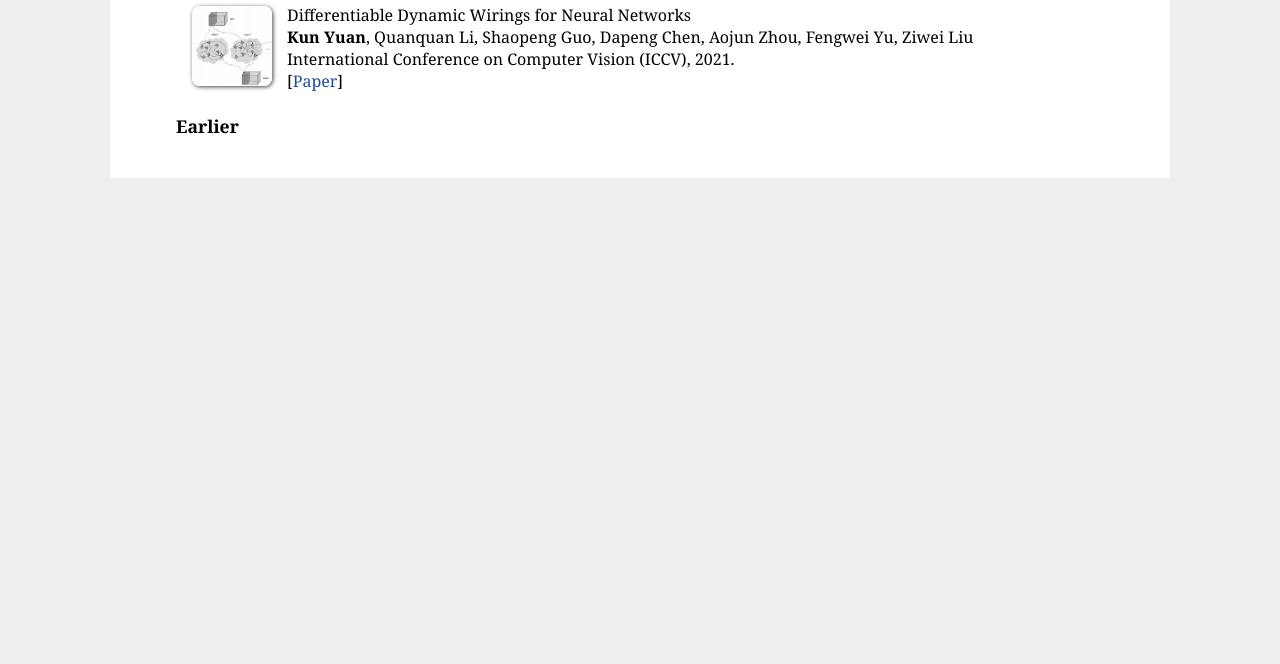
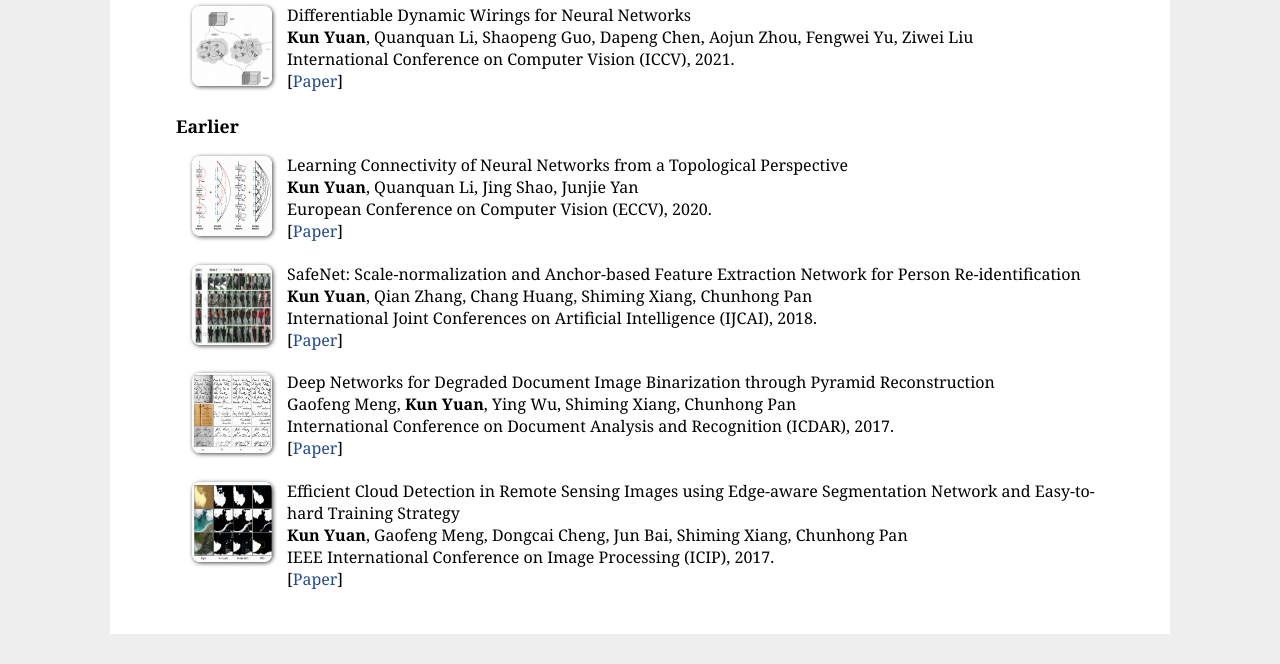
Before and after one commit to yoookoo/yuankun, a plain HTML site: page index.html in a window 1280 px wide. Shown: the part 2281-2945 px from the top of the page. Before the commit the page ends 2489 px from the top, so only its background shows below. Drawn offline with Linux system fonts and the light colour scheme.

Commit message:
add earlier papers

```diff
--- a/index.html
+++ b/index.html
@@ -303,7 +303,7 @@
 
 <div class="publication_container scene_generation">
     <div class="publication_image">
-        <img src="paper_teaser/BMVC2022/qpt.png">
+        <img src="paper_teaser/BMVC2022/showface.png">
     </div>
     <div class="publication_title">
         ShowFace: Coordinated Face Inpainting with Memory-Disentangled Refinement Networks</br>
@@ -371,6 +371,54 @@
     <h3>Earlier</h3>
 </div>
 
+<div class="publication_container scene_generation">
+    <div class="publication_image">
+        <img src="paper_teaser/ECCV2020/topo.png">
+    </div>
+    <div class="publication_title">
+        Learning Connectivity of Neural Networks from a Topological Perspective</br>
+        <b>Kun Yuan</b>, Quanquan Li, Jing Shao, Junjie Yan</br>
+	    European Conference on Computer Vision (ECCV), 2020.</br>
+        [<a href="https://arxiv.org/pdf/2008.08261">Paper</a>]
+    </div>
+</div>
+
+<div class="publication_container scene_generation">
+    <div class="publication_image">
+        <img src="paper_teaser/IJCAI2018/safenet.png">
+    </div>
+    <div class="publication_title">
+        SafeNet: Scale-normalization and Anchor-based Feature Extraction Network for Person Re-identification</br>
+        <b>Kun Yuan</b>, Qian Zhang, Chang Huang, Shiming Xiang, Chunhong Pan</br>
+	    International Joint Conferences on Artificial Intelligence (IJCAI), 2018.</br>
+        [<a href="https://www.ijcai.org/proceedings/2018/0156.pdf">Paper</a>]
+    </div>
+</div>
+
+<div class="publication_container scene_generation">
+    <div class="publication_image">
+        <img src="paper_teaser/ICDAR2017/seg.png">
+    </div>
+    <div class="publication_title">
+        Deep Networks for Degraded Document Image Binarization through Pyramid Reconstruction</br>
+        Gaofeng Meng, <b>Kun Yuan</b>, Ying Wu, Shiming Xiang, Chunhong Pan</br>
+	    International Conference on Document Analysis and Recognition (ICDAR), 2017.</br>
+        [<a href="https://ieeexplore.ieee.org/abstract/document/8270055">Paper</a>]
+    </div>
+</div>
+
+<div class="publication_container scene_generation">
+    <div class="publication_image">
+        <img src="paper_teaser/ICIP2017/fcn.png">
+    </div>
+    <div class="publication_title">
+        Efficient Cloud Detection in Remote Sensing Images using Edge-aware Segmentation Network and Easy-to-hard Training Strategy</br>
+        <b>Kun Yuan</b>, Gaofeng Meng, Dongcai Cheng, Jun Bai, Shiming Xiang, Chunhong Pan</br>
+	    IEEE International Conference on Image Processing (ICIP), 2017.</br>
+        [<a href="https://ieeexplore.ieee.org/abstract/document/8296243">Paper</a>]
+    </div>
+</div>
+
 </div>
 </body>
 </html>
```
Also changed, not shown: paper_teaser/ECCV2020/topo.png (added), paper_teaser/ICCV2021/ceit.png, paper_teaser/ICDAR2017/seg.png (added), paper_teaser/ICIP2017/fcn.png (added), paper_teaser/IJCAI2018/safenet.png (added).
